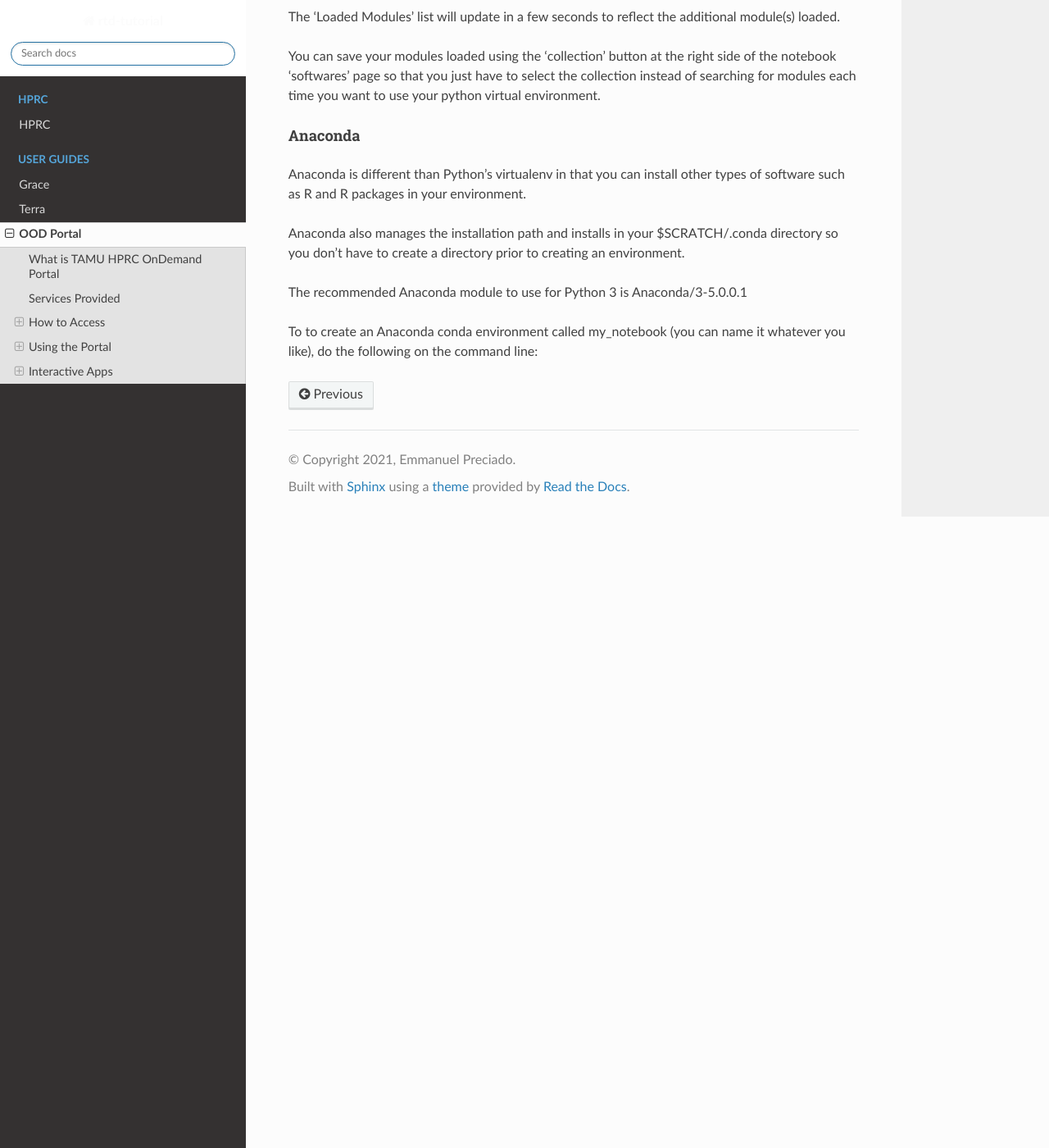
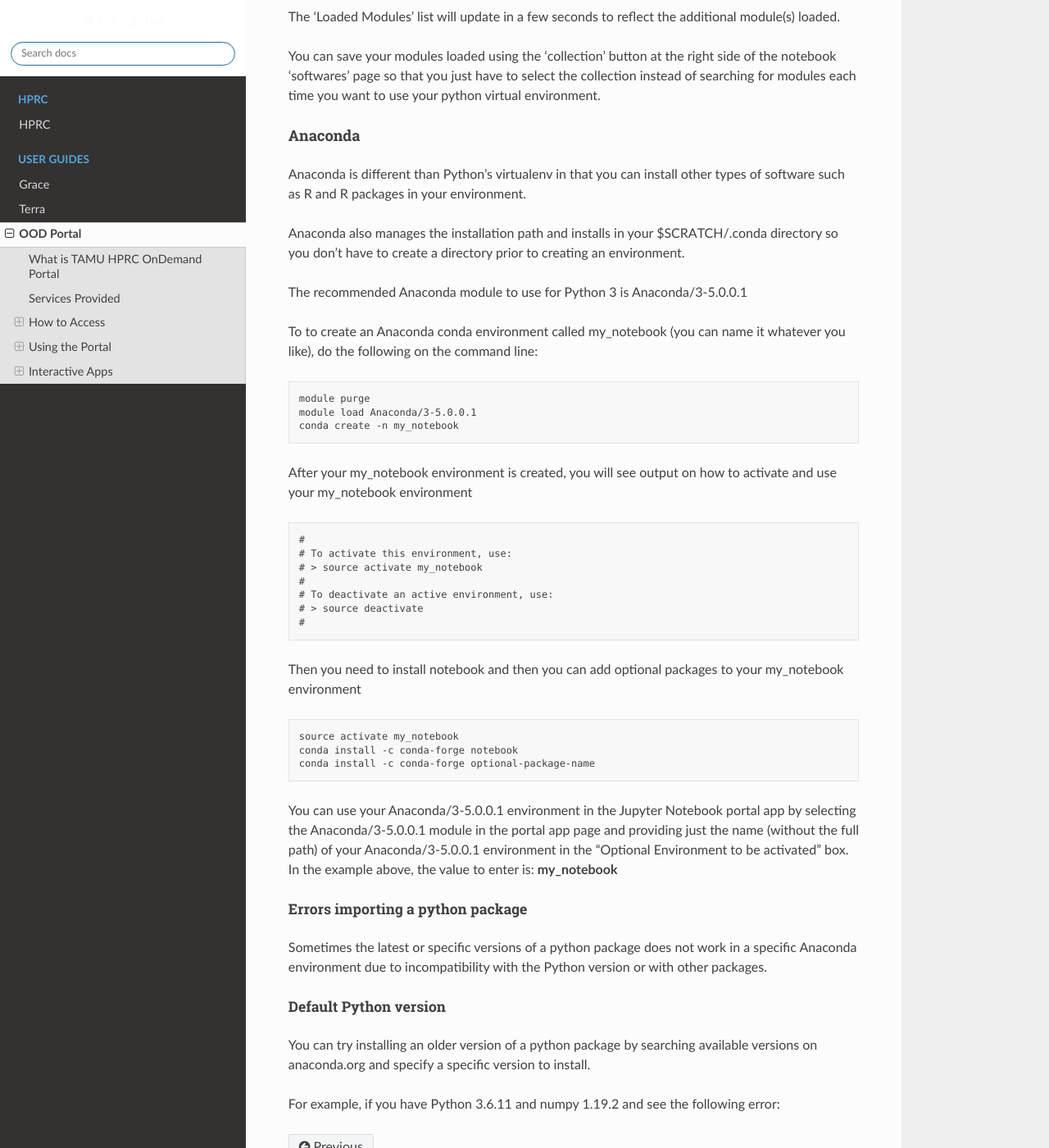
Before and after one commit to EmmanuelDej/rtd-tutorial, a Sphinx documentation site: the page built from docs/ood.rst, in a window 1280 px wide and 1400 px high, scrolled down 14713 px. Shown: the whole window at 82% size. Built offline with Sphinx 7.4.7 and the Read the Docs theme 2.0.0, drawn with Linux system fonts in a browser that asks for light colours; pages that are not in the unit, such as notebooks, are missing from menus.

Commit message:
Update ood.rst

```diff
--- a/docs/ood.rst
+++ b/docs/ood.rst
@@ -454,3 +454,43 @@ Anaconda also manages the installation path and installs in your $SCRATCH/.conda
 The recommended Anaconda module to use for Python 3 is Anaconda/3-5.0.0.1
 
 To to create an Anaconda conda environment called my_notebook (you can name it whatever you like), do the following on the command line:
+
+.. code-block:: php
+
+      module purge
+      module load Anaconda/3-5.0.0.1
+      conda create -n my_notebook
+
+After your my_notebook environment is created, you will see output on how to activate and use your my_notebook environment
+
+.. code-block:: php
+
+      #
+      # To activate this environment, use:
+      # > source activate my_notebook
+      #
+      # To deactivate an active environment, use:
+      # > source deactivate
+      #
+
+Then you need to install notebook and then you can add optional packages to your my_notebook environment
+
+.. code-block:: php
+
+      source activate my_notebook
+      conda install -c conda-forge notebook
+      conda install -c conda-forge optional-package-name
+
+You can use your Anaconda/3-5.0.0.1 environment in the Jupyter Notebook portal app by selecting the Anaconda/3-5.0.0.1 module in the portal app page and providing just the name (without the full path) of your Anaconda/3-5.0.0.1 environment in the "Optional Environment to be activated" box. In the example above, the value to enter is: **my_notebook**
+
+Errors importing a python package
++++++++++++++++++++++++++++++++++
+
+Sometimes the latest or specific versions of a python package does not work in a specific Anaconda environment due to incompatibility with the Python version or with other packages.
+
+Default Python version
+++++++++++++++++++++++
+
+You can try installing an older version of a python package by searching available versions on anaconda.org and specify a specific version to install.
+
+For example, if you have Python 3.6.11 and numpy 1.19.2 and see the following error:
```
